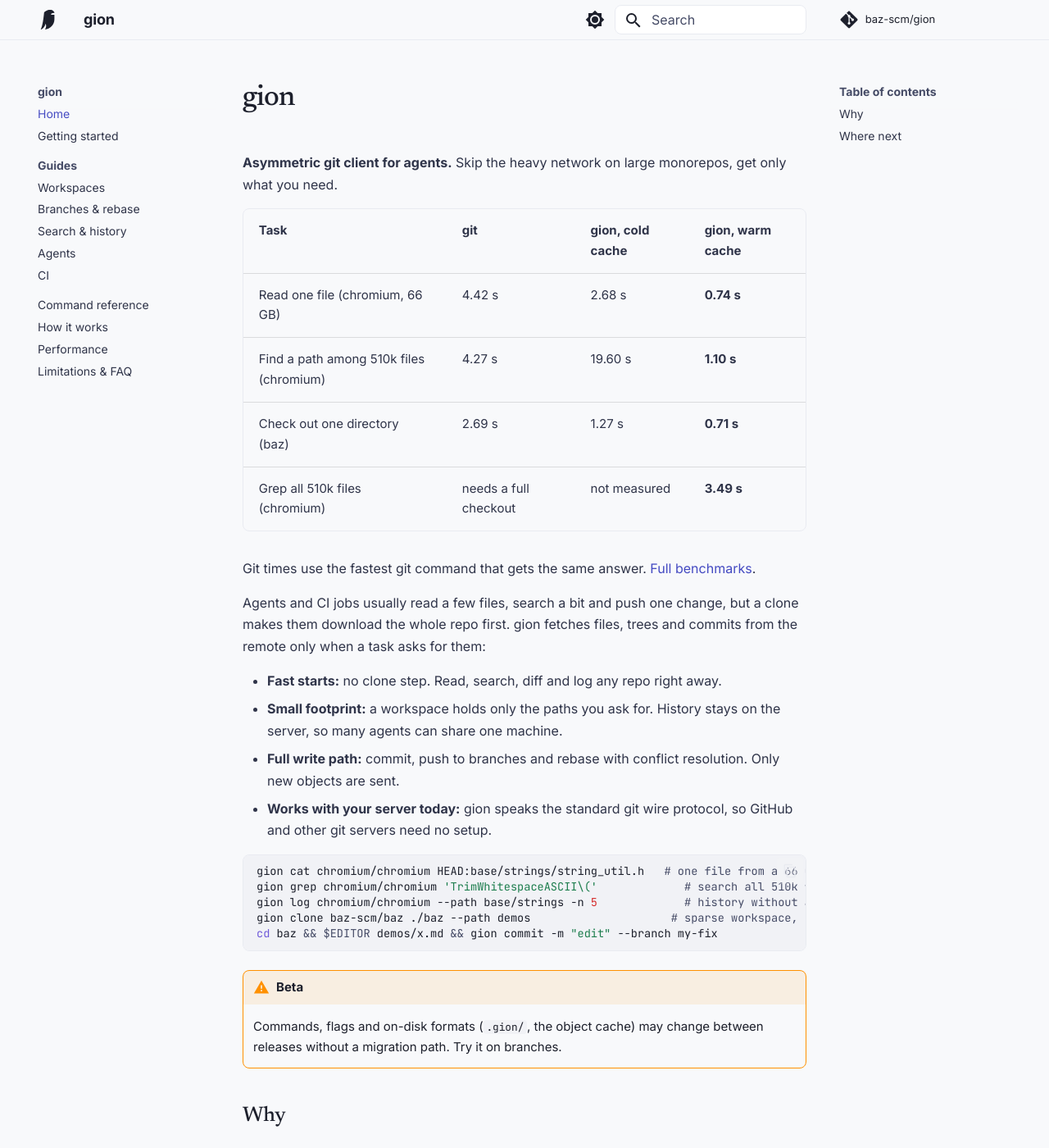
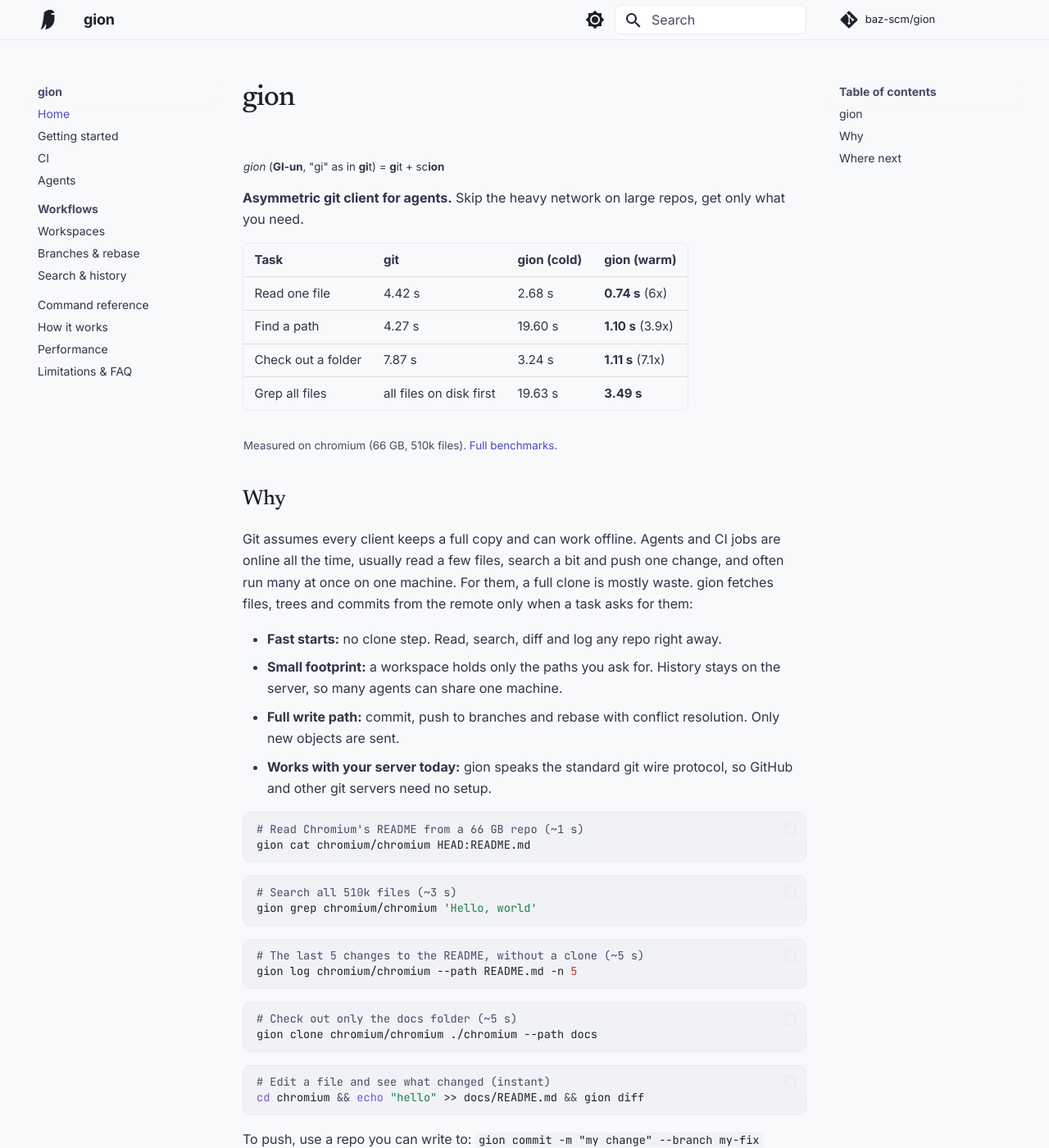
Before and after one commit to baz-scm/gion, an MkDocs documentation site: the page built from docs/index.md, in a window 1280 px wide and 1400 px high. Shown: the whole window at 82% size. Built offline with MkDocs 1.6.1 and Material for MkDocs 9.7.7, drawn with Linux system fonts in a browser that asks for light colours; comment, search, counter and statistics services are not loaded; some of the changed text lies outside the part shown.

Commit message:
docs: agent-first home page and README
Benchmark table on chromium (git vs gion cold/warm), Why with the four
strengths and runnable chromium examples, Getting started/CI/Agents first
in nav and Where next, Scion background moved to How it works, beta
warnings dropped, README synced to the same layout.

Co-Authored-By: Claude Opus 5.5 <noreply@anthropic.com>

````diff
--- a/docs/assets/extra.css
+++ b/docs/assets/extra.css
@@ -167,3 +167,18 @@
 .md-nav__title {
   font-weight: 600;
 }
+
+/* Home page benchmark table: one line per cell, caption tucked under it. */
+.md-typeset .bench table:not([class]) th,
+.md-typeset .bench table:not([class]) td {
+  white-space: nowrap;
+  padding: 0.5em 0.9em;
+}
+.md-typeset .bench .md-typeset__scrollwrap,
+.md-typeset .bench table:not([class]) {
+  margin-bottom: 0;
+}
+.md-typeset .bench p {
+  margin: 0.5em 0 1.5em;
+  color: var(--md-default-fg-color--light);
+}
--- a/docs/index.md
+++ b/docs/index.md
@@ -1,17 +1,25 @@
 # gion
 
-**Asymmetric git client for agents.** Skip the heavy network on large monorepos, get only what you need.
+<sub>*gion* (**GI-un**, "gi" as in **gi**t) = **g**it + sc**ion**</sub>
 
-| Task | git | gion, cold cache | gion, warm cache |
+**Asymmetric git client for agents.** Skip the heavy network on large repos, get only what you need.
+
+<div class="bench" markdown>
+
+| Task | git | gion (cold) | gion (warm) |
 | --- | --- | --- | --- |
-| Read one file (chromium, 66 GB) | 4.42 s | 2.68 s | **0.74 s** |
-| Find a path among 510k files (chromium) | 4.27 s | 19.60 s | **1.10 s** |
-| Check out one directory (baz) | 2.69 s | 1.27 s | **0.71 s** |
-| Grep all 510k files (chromium) | needs a full checkout | not measured | **3.49 s** |
+| Read one file | 4.42 s | 2.68 s | **0.74 s** (6x) |
+| Find a path | 4.27 s | 19.60 s | **1.10 s** (3.9x) |
+| Check out a folder | 7.87 s | 3.24 s | **1.11 s** (7.1x) |
+| Grep all files | all files on disk first | 19.63 s | **3.49 s** |
 
-Git times use the fastest git command that gets the same answer. [Full benchmarks](performance.md).
+<sub>Measured on chromium (66 GB, 510k files). [Full benchmarks](performance.md).</sub>
 
-Agents and CI jobs usually read a few files, search a bit and push one change, but a clone makes them download the whole repo first. gion fetches files, trees and commits from the remote only when a task asks for them:
+</div>
+
+## Why
+
+Git assumes every client keeps a full copy and can work offline. Agents and CI jobs are online all the time, usually read a few files, search a bit and push one change, and often run many at once on one machine. For them, a full clone is mostly waste. gion fetches files, trees and commits from the remote only when a task asks for them:
 
 - **Fast starts:** no clone step. Read, search, diff and log any repo right away.
 - **Small footprint:** a workspace holds only the paths you ask for. History stays on the server, so many agents can share one machine.
@@ -19,31 +27,35 @@ Agents and CI jobs usually read a few files, search a bit and push one change, b
 - **Works with your server today:** gion speaks the standard git wire protocol, so GitHub and other git servers need no setup.
 
 ```sh
-gion cat chromium/chromium HEAD:base/strings/string_util.h   # one file from a 66 GB repo, ~1 s
-gion grep chromium/chromium 'TrimWhitespaceASCII\('             # search all 510k files
-gion log chromium/chromium --path base/strings -n 5             # history without a clone
-gion clone baz-scm/baz ./baz --path demos                     # sparse workspace, no history
-cd baz && $EDITOR demos/x.md && gion commit -m "edit" --branch my-fix
+# Read Chromium's README from a 66 GB repo (~1 s)
+gion cat chromium/chromium HEAD:README.md
 ```
 
-!!! warning "Beta"
-    Commands, flags and on-disk formats (`.gion/`, the object cache) may change between releases without a migration path. Try it on branches.
+```sh
+# Search all 510k files (~3 s)
+gion grep chromium/chromium 'Hello, world'
+```
 
-## Why
+```sh
+# The last 5 changes to the README, without a clone (~5 s)
+gion log chromium/chromium --path README.md -n 5
+```
 
-Git assumes every client keeps a full copy and can work offline. Coding agents and CI jobs are online all the time, usually read a handful of files and write one, and often run many at once on the same machine. For them, a full clone is mostly waste.
+```sh
+# Check out only the docs folder (~5 s)
+gion clone chromium/chromium ./chromium --path docs
+```
 
-Anthropic's [Redesigning source control](https://www.anthropic.com/engineering/redesigning-source-control) describes Scion, an internal system that makes client and server deliberately unequal: the server holds the history, and the client keeps a small cache and fetches immutable objects by id. Scion replaces git to get there. gion applies the client half of that idea to existing git servers.
+```sh
+# Edit a file and see what changed (instant)
+cd chromium && echo "hello" >> docs/README.md && gion diff
+```
 
-The name: *gion* (**GI-un**, "gi" as in **gi**t) = **g**it + sc**ion**.
-
-gion is an independent project. It is not affiliated with or endorsed by Anthropic.
+To push, use a repo you can write to: `gion commit -m "my change" --branch my-fix` ([Workspaces](workspaces.md)).
 
 ## Where next
 
 - [Getting started](getting-started.md): install, credentials, first commands
-- [Workspaces](workspaces.md): edit part of a repo and push
-- [Branches & rebase](branches.md): switch, push to branches, rebase and resolve conflicts
-- [Search & history](search-and-history.md): `find`, `grep`, `diff`, `log`, `blame`
-- [Agents](agents.md) and [CI](ci.md)
-- [Command reference](reference.md)
+- [CI](ci.md): check out one directory or a PR's changed files in GitHub Actions
+- [Agents](agents.md): install the gion skill so your agent uses gion instead of `git clone`
+- [Command reference](reference.md): every command and flag
--- a/mkdocs.yml
+++ b/mkdocs.yml
@@ -1,5 +1,5 @@
 site_name: gion
-site_description: Asymmetric git client for agents. Skip the heavy network on large monorepos, get only what you need.
+site_description: Asymmetric git client for agents. Skip the heavy network on large repos, get only what you need.
 site_url: https://baz-scm.github.io/gion/
 repo_url: https://github.com/baz-scm/gion
 repo_name: baz-scm/gion
@@ -35,6 +35,7 @@ extra_css:
 
 markdown_extensions:
   - admonition
+  - md_in_html
   - tables
   - toc:
       permalink: true
@@ -44,12 +45,12 @@ markdown_extensions:
 nav:
   - Home: index.md
   - Getting started: getting-started.md
-  - Guides:
+  - CI: ci.md
+  - Agents: agents.md
+  - Workflows:
       - Workspaces: workspaces.md
       - Branches & rebase: branches.md
       - Search & history: search-and-history.md
-      - Agents: agents.md
-      - CI: ci.md
   - Command reference: reference.md
   - How it works: how-it-works.md
   - Performance: performance.md
--- /dev/null
+++ b/overrides/partials/toc.html
@@ -0,0 +1,34 @@
+{#- Material's toc.html, except the home page also lists its h1 (gion) first. -#}
+{% set title = lang.t("toc") %}
+{% if config.mdx_configs.toc and config.mdx_configs.toc.title %}
+  {% set title = config.mdx_configs.toc.title %}
+{% endif %}
+<nav class="md-nav md-nav--secondary" aria-label="{{ title | e }}">
+  {% set toc = page.toc %}
+  {% set first = toc | first %}
+  {% set head = none %}
+  {% if first and first.level == 1 %}
+    {% set toc = first.children %}
+    {% if page.is_homepage %}
+      {% set head = first %}
+    {% endif %}
+  {% endif %}
+  {% if toc or head %}
+    <label class="md-nav__title" for="__toc">
+      <span class="md-nav__icon md-icon"></span>
+      {{ title }}
+    </label>
+    <ul class="md-nav__list" data-md-component="toc" data-md-scrollfix>
+      {% if head %}
+        <li class="md-nav__item">
+          <a href="{{ head.url }}" class="md-nav__link">
+            <span class="md-ellipsis">{{ head.title }}</span>
+          </a>
+        </li>
+      {% endif %}
+      {% for toc_item in toc %}
+        {% include "partials/toc-item.html" %}
+      {% endfor %}
+    </ul>
+  {% endif %}
+</nav>
````
Also changed, not shown: README.md (+40 -26 lines), docs/how-it-works.md (+6 -0 lines).
